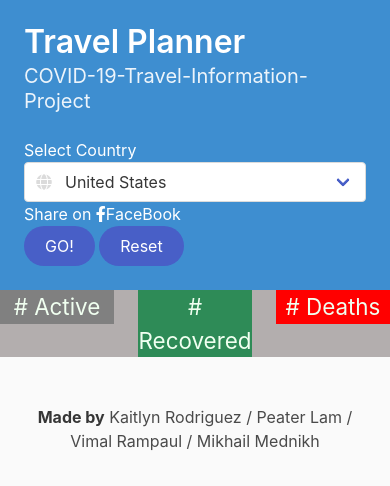
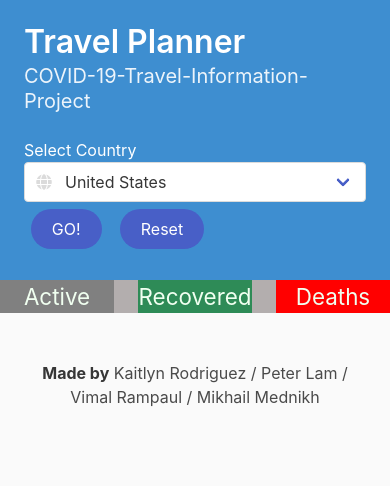
Before and after one commit to Kaitlyn-Lynette/BootCamp-Project-1-COVID-19-Travel-Information, a plain HTML site: page index.html in a window 390 px wide. Drawn offline with nearby package versions, Linux system fonts and the light colour scheme.

Commit message:
chenged size for phone size

```diff
--- a/index.html
+++ b/index.html
@@ -302,13 +302,6 @@
               <div class="icon is-small is-left">
                 <i class="fas fa-globe"></i>
               </div>
-                <div class="facebook">
-              <p class="card-header-item is-left">
-                <span>
-                  Share on <a href="https://www.facebook.com/"><i class="fa fa-facebook" aria-hidden="true"></i>FaceBook</a>
-                </span>
-              </p>
-                </div>
               <input id="search" class="button is-link is-rounded" type="submit" value="GO!" />
               <button id="reset" class="button is-link is-rounded " type="reset" value="reset">Reset</button>
             </form>
@@ -321,14 +314,14 @@
 
     <div class="container">
       <div class="columns is-mobile">
-        <div class="column ">
-              <h2 id="active"># Active</h2>
+        <div class="column">
+              <h2 id="active">Active</h2>
         </div>
          <div class="column">
-          <h2 id="recovered"># Recovered</h2>
+          <h2 id="recovered">Recovered</h2>
          </div>
          <div class="column">
-          <h2 id="deaths"># Deaths</h2>
+          <h2 id="deaths">Deaths</h2>
        </div>
       </div>
     </div>
@@ -347,7 +340,7 @@
   <div class="has-text-centered">
     <p>
       <strong>Made by</strong> Kaitlyn Rodriguez /
-      Peater Lam / Vimal Rampaul / Mikhail Mednikh
+      Peter Lam / Vimal Rampaul / Mikhail Mednikh
     </p>
   </div>
 </footer>
--- a/style02.css
+++ b/style02.css
@@ -43,3 +43,8 @@ h3{
 @media (max-width: 1024px){
 
 }
+@media (max-width: 768px){
+    #search, #reset {
+        margin: 2%;
+    }
+}
```
